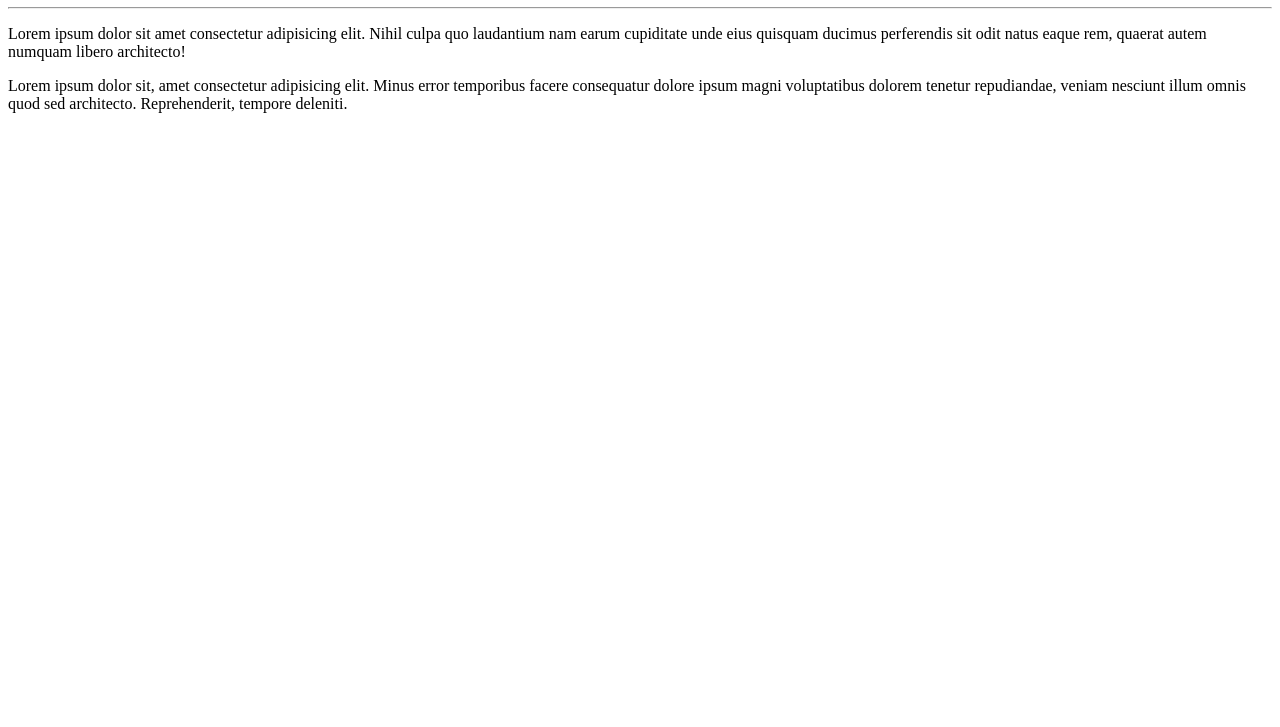
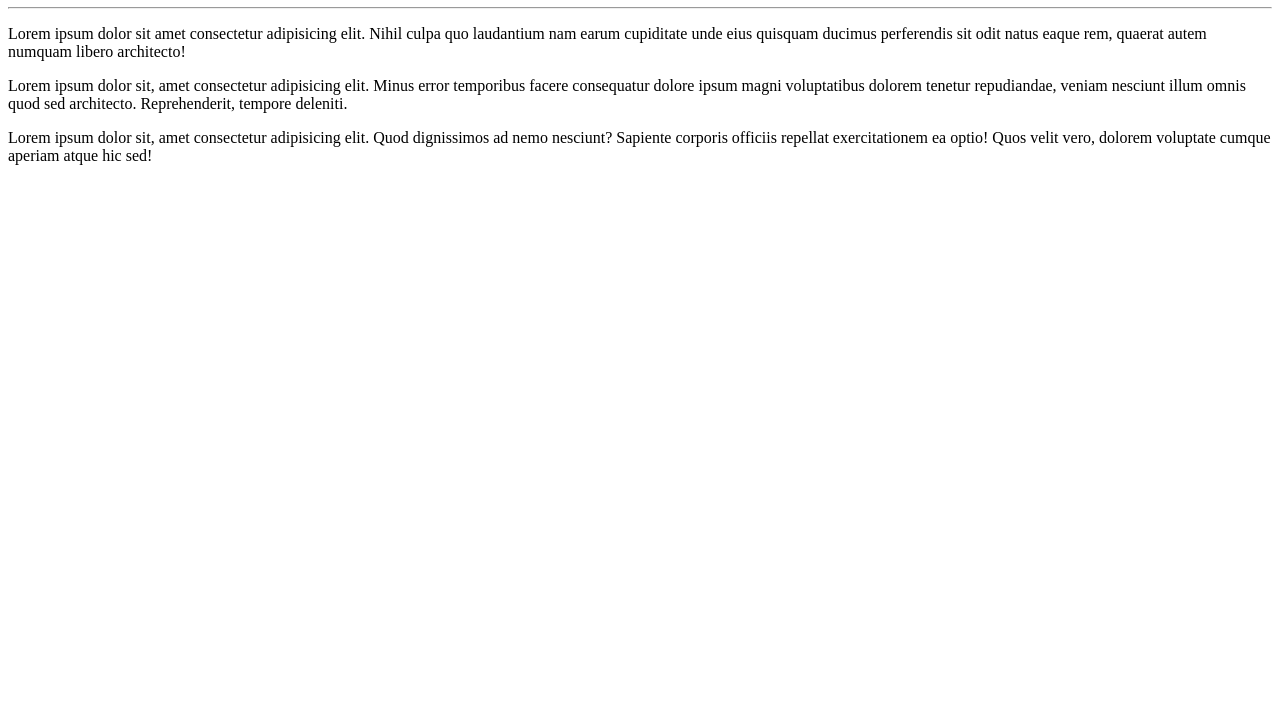
Before and after one commit to HagosL/Ola-Mundo, a plain HTML site: page site-exemplo/index.html in a window 1280 px wide. Shown: the part 73-800 px from the top of the page. Drawn offline with Linux system fonts and the light colour scheme.

Commit message:
adicionei um lorem

```diff
--- a/site-exemplo/index.html
+++ b/site-exemplo/index.html
@@ -10,5 +10,6 @@
     <hr>
     <p>Lorem ipsum dolor sit amet consectetur adipisicing elit. Nihil culpa quo laudantium nam earum cupiditate unde eius quisquam ducimus perferendis sit odit natus eaque rem, quaerat autem numquam libero architecto!</p>
     <p>Lorem ipsum dolor sit, amet consectetur adipisicing elit. Minus error temporibus facere consequatur dolore ipsum magni voluptatibus dolorem tenetur repudiandae, veniam nesciunt illum omnis quod sed architecto. Reprehenderit, tempore deleniti.</p>
+    <p>Lorem ipsum dolor sit, amet consectetur adipisicing elit. Quod dignissimos ad nemo nesciunt? Sapiente corporis officiis repellat exercitationem ea optio! Quos velit vero, dolorem voluptate cumque aperiam atque hic sed!</p>
 </body>
 </html>
```
